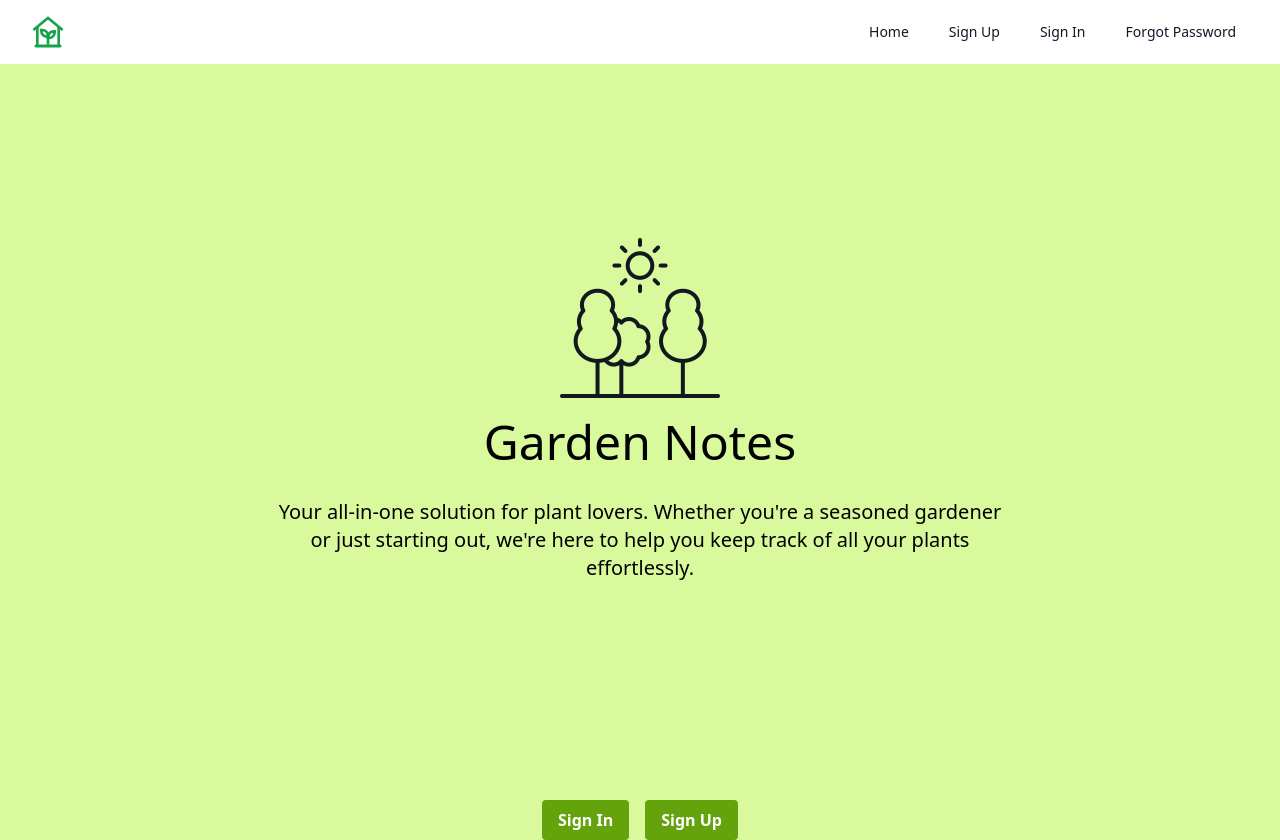
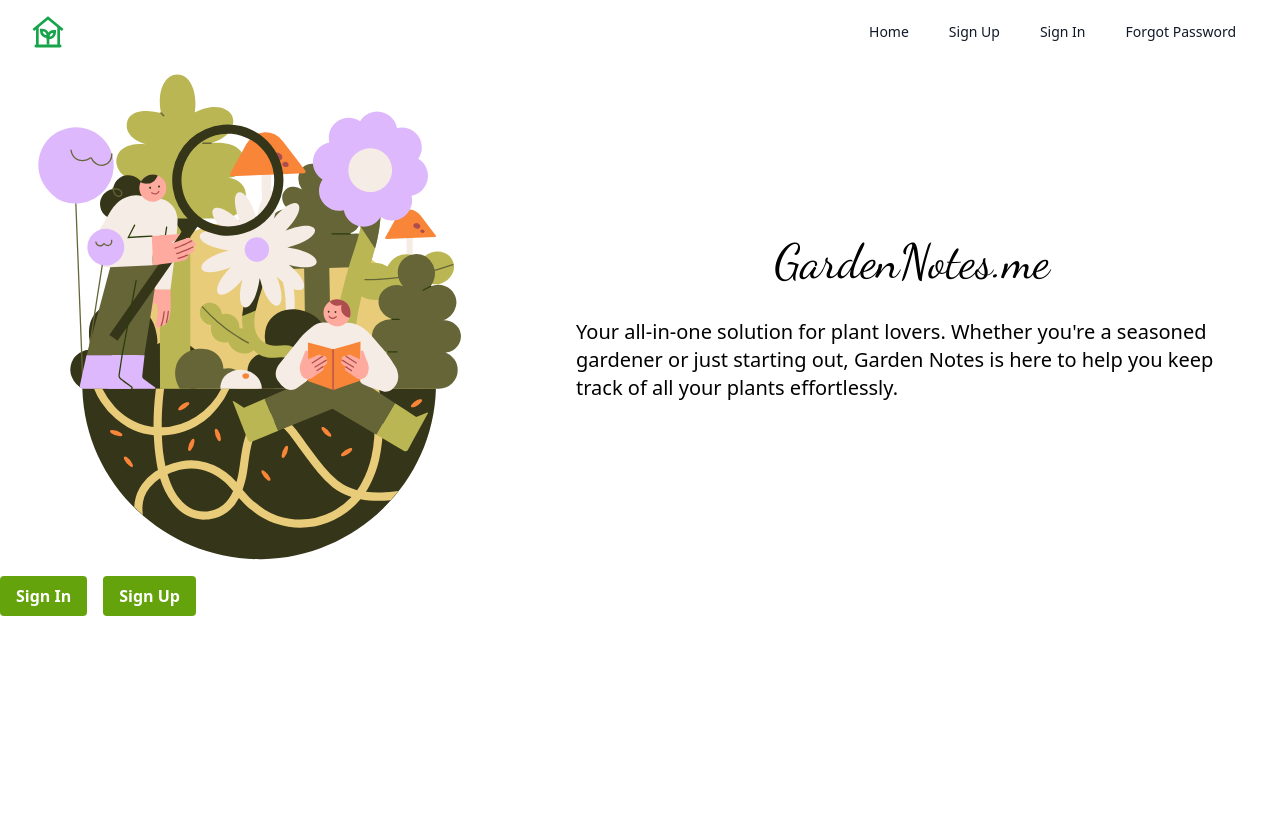
Before and after one commit to tid213/gnm, a React (Create React App) app in the folder client/: page / in a window 1280 px wide. After the commit the page ends 800 px from the top, so only its background shows below. Built offline with nearby package versions, Linux system fonts and the light colour scheme; no server answers; the HTML template or start-up script is replaced by a standard one.

Commit message:
changed font, added another image and changed position of landing page

```diff
--- a/client/public/index.html
+++ b/client/public/index.html
@@ -8,6 +8,7 @@
     <link rel="preconnect" href="https://fonts.googleapis.com">
     <link rel="preconnect" href="https://fonts.gstatic.com" crossorigin>
     <link href="https://fonts.googleapis.com/css2?family=Inter:wght@100..900&display=swap" rel="stylesheet">
+    <link href="https://fonts.googleapis.com/css2?family=Dancing+Script&family=Open+Sans&display=swap" rel="stylesheet">
     <meta
       name="description"
       content="Web site created using create-react-app"
--- a/client/src/index.css
+++ b/client/src/index.css
@@ -9,3 +9,7 @@ input:-webkit-autofill:active {
    -webkit-transition-delay: 9999s;
    transition-delay: 9999s;
 }
+
+.dancing-script {
+  font-family: 'Dancing Script', cursive;
+}
--- a/client/src/pages/Home.jsx
+++ b/client/src/pages/Home.jsx
@@ -3,6 +3,7 @@ import { Link } from 'react-router-dom';
 import NavBar from "../components/NavBar";
 import logo from '../images/landing-logo.png';
 import plantHouse from '../images/plant-house.svg';
+import landingImage from '../images/landing-image.svg';
 
 function Home () {
 
@@ -31,7 +32,7 @@ function Home () {
     };
 
       return (
-        <main className="min-h-screen flex flex-col items-center bg-lime-200">
+        <main className="min-h-screen flex flex-col bg-white">
             <header className={`fixed top-0 w-full ${isTransparent ? 'bg-white' : 'bg-opacity-90 bg-white'}`}>
             <div className="max-w-7xl mx-auto px-4 sm:px-6 lg:px-8">
                 <div className="flex justify-between h-16">
@@ -72,13 +73,23 @@ function Home () {
                 </div>
             )}
             </header>
-            <div className="flex flex-col justify-center items-center h-screen">
-            <section className="flex flex-col justify-center items-center">
-                <img src={logo} alt="Logo" />
-                <h1 className="text-5xl text-black font-inter font-normal mb-8 text-center">Garden Notes</h1>
-                <p className="font-inter font-light max-w-prose text-xl text-black">Your all-in-one solution for plant lovers. Whether you're a seasoned gardener or just starting out, we're here to help you keep track of all your plants effortlessly.</p>
+            <section className="flex flex-col mt-16">
+                <div className="lg:flex lg:items-center items-center">
+                    {/* Image */}
+                    <img className="mb-4 lg:mb-0 lg:mr-8  max-w-sm mx-auto lg:max-w-lg" src={landingImage} alt="Landing Image" />
+
+                    {/* Text content */}
+                    <div>
+                    {/* Heading */}
+                    <h1 className="text-5xl text-black dancing-script font-normal mb-4 lg:mb-8 text-center">GardenNotes.me</h1>
+
+                    {/* Paragraph */}
+                    <p className="font-inter font-normal max-w-prose px-8 text-xl text-black text-center lg:text-left">
+                        Your all-in-one solution for plant lovers. Whether you're a seasoned gardener or just starting out, Garden Notes is here to help you keep track of all your plants effortlessly.
+                    </p>
+                    </div>
+                </div>
             </section>
-            </div>
             <section className="flex space-x-4">
                 <Link to="/signin" className="bg-lime-600 hover:bg-lime-700 text-white font-bold py-2 px-4 rounded">
                 Sign In
```
Also changed, not shown: client/src/images/landing-image.svg (added).
